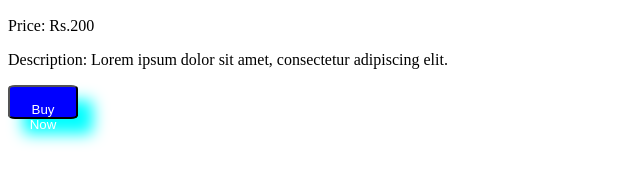
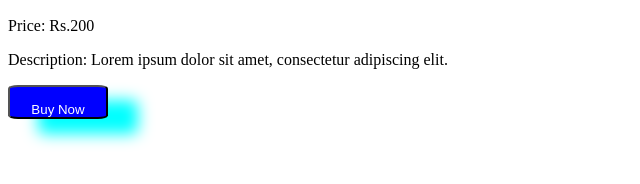
Before and after one commit to acciojob/pricing-card-SonuKumar123098, a website: page main.html in a window 1280 px wide. Shown: the part 362-546 px from the top of the page, without its empty margins (0-640 px from the left). Drawn offline with Linux system fonts and the light colour scheme.

Commit message:
created a submission

```diff
--- a/styles.css
+++ b/styles.css
@@ -17,8 +17,9 @@ button{
 	background-color:blue;
 	color:white;
 	border-radius:10%;
-	width:70px;
+	width:100px;
 	height:30px;
-	box-shadow:15px 15px 15px aqua;
+	vertical-align:center;
+	box-shadow:30px 15px 15px aqua;
 	padding:15px 15px 15px 15px;
 }
```
